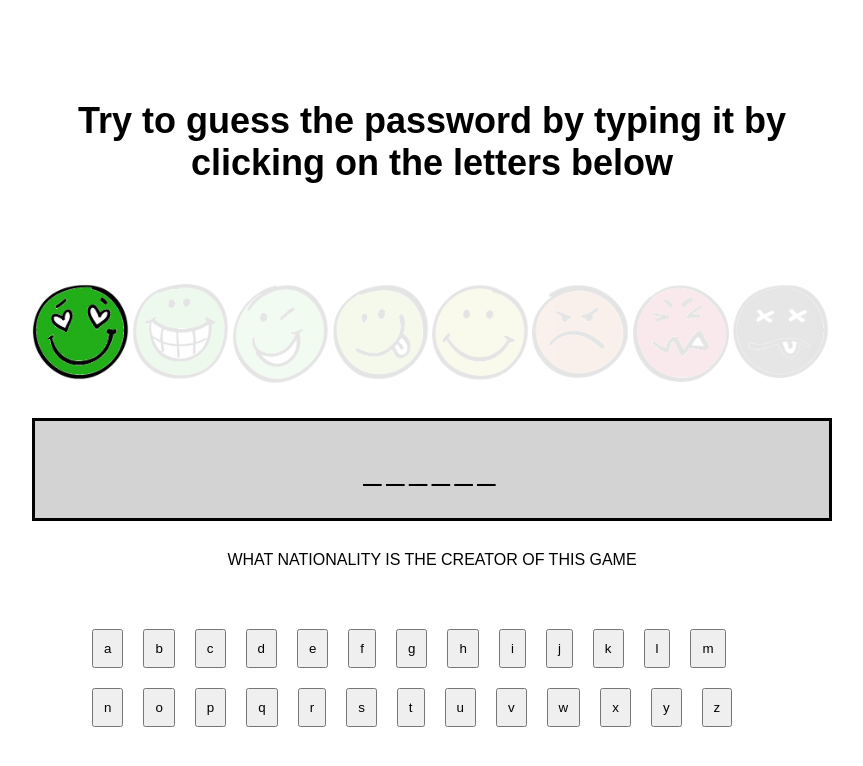
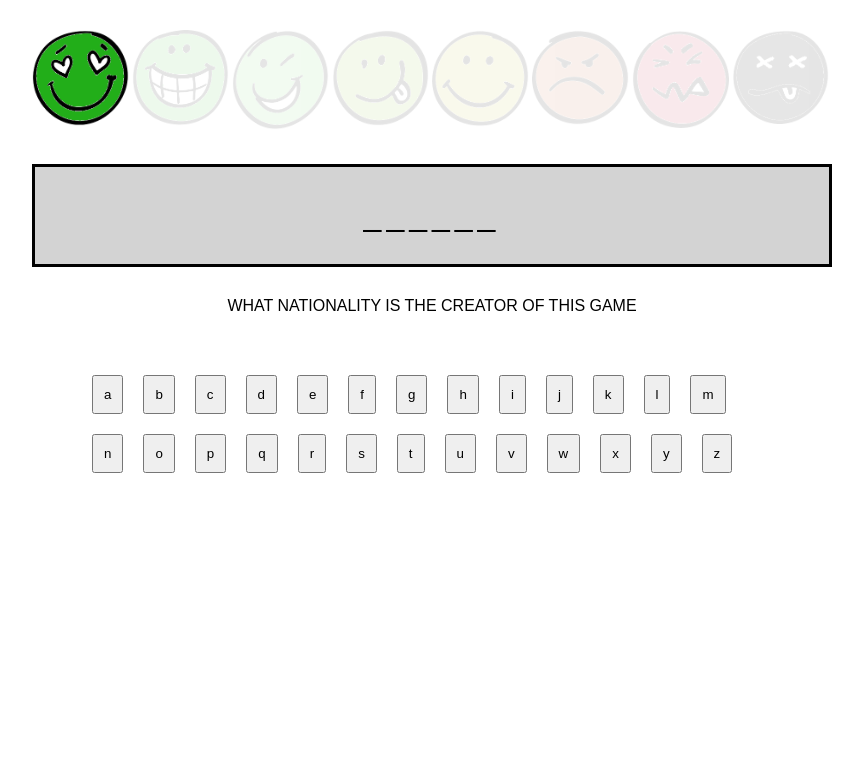
Before and after one commit to MarekZemla/A-guessing-game, a website with bundled scripts: page index.html in a window 1280 px wide. Shown: the whole page, without its empty margins (208-1071 px from the left). Built offline with nearby package versions, Linux system fonts and the light colour scheme.

Commit message:
update html

```diff
--- a/index.html
+++ b/index.html
@@ -8,7 +8,7 @@
 </head>
 <body>
 <section id="hangman">
-    <div><h1>Try to guess the password by typing it by clicking on the letters below</h1></div>
+    <!-- <div><h1>Try to guess the password by typing it by clicking on the letters below</h1></div> -->
 <div id="output">
     <div class="step"><img src="/images/1.png" alt=""></div>
     <div class="step"><img src="/images/2.png" alt=""></div>
```
